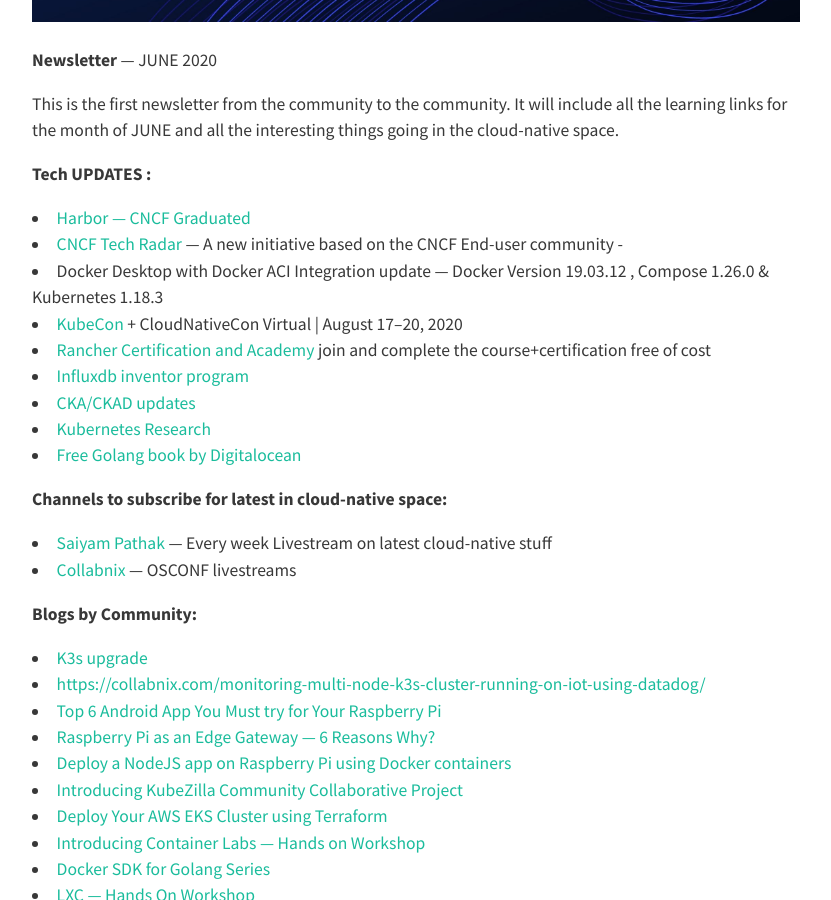
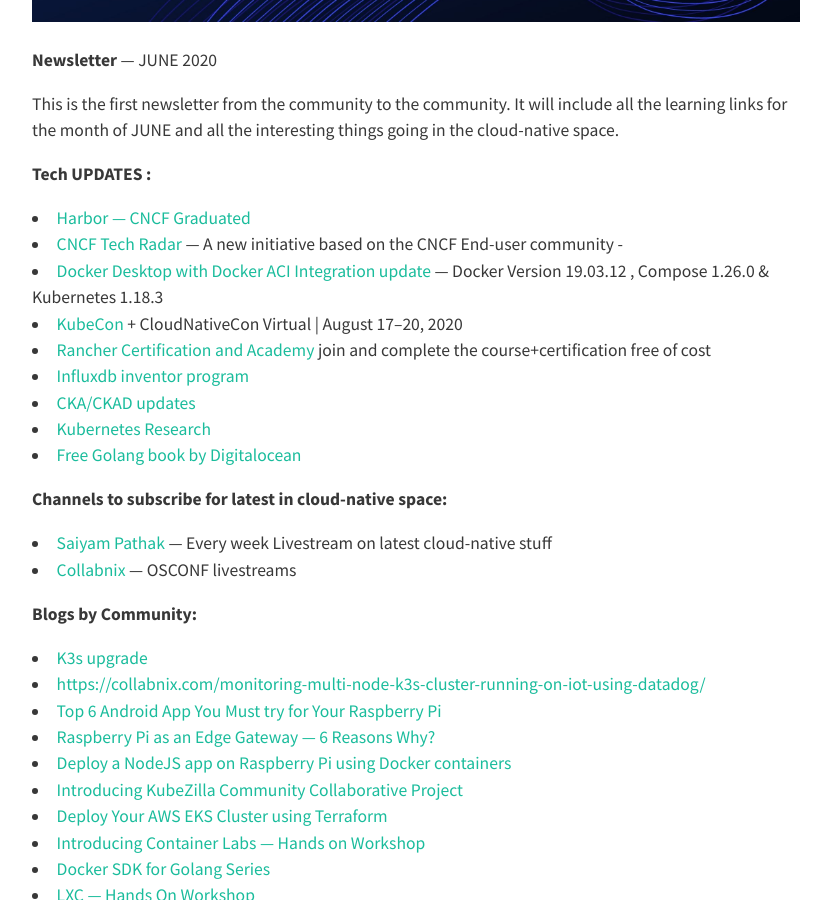
Before and after one commit to Hubstation/newsletter, a Jekyll site: the page built from _posts/2020-06-29-June.md, in a window 1280 px wide and 900 px high, scrolled down 707 px. Shown: the whole window, without its empty margins (224-1055 px from the left). Built offline with Jekyll 4.4.1, drawn with Linux system fonts in a browser that asks for light colours; nearby versions of some CDN libraries; part of the change alters nothing that is shown.

```diff
--- a/_posts/2020-06-29-June.md
+++ b/_posts/2020-06-29-June.md
@@ -20,7 +20,7 @@ Graduated](https://www.cncf.io/announcement/2020/06/23/cloud-native-computing-fo
 * [CNCF Tech Radar
 ](https://www.cncf.io/blog/2020/06/12/introducing-the-cncf-technology-radar/)— A
 new initiative based on the CNCF End-user community -
-* Docker Desktop with Docker ACI Integration update — Docker Version 19.03.12 ,
+* [Docker Desktop with Docker ACI Integration update](https://docs.docker.com/engine/context/aci-integration/) — Docker Version 19.03.12 ,
 Compose 1.26.0 & Kubernetes 1.18.3
 * [KubeCon ](https://events.linuxfoundation.org/kubecon-cloudnativecon-europe/)+
 CloudNativeCon Virtual | August 17–20, 2020
```
